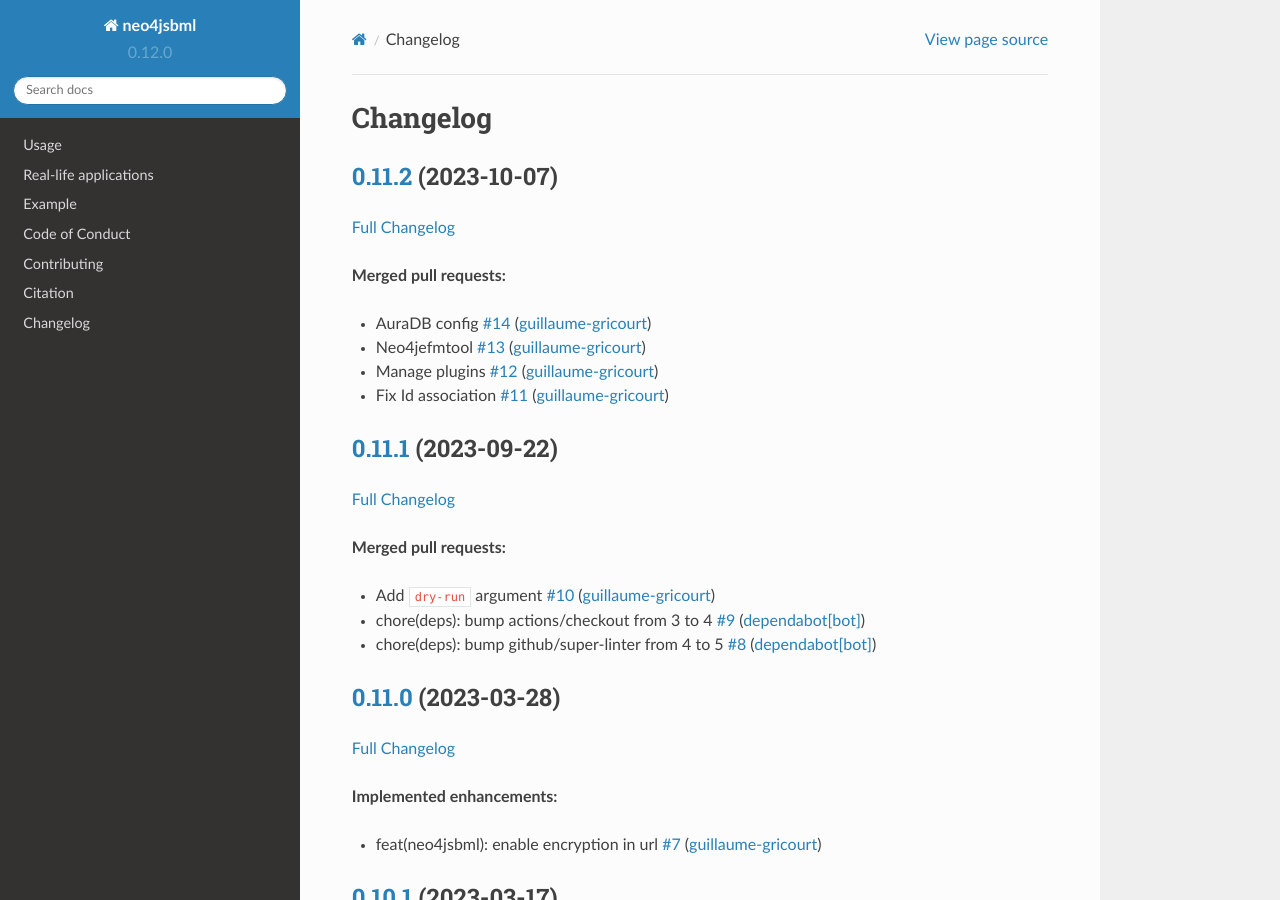
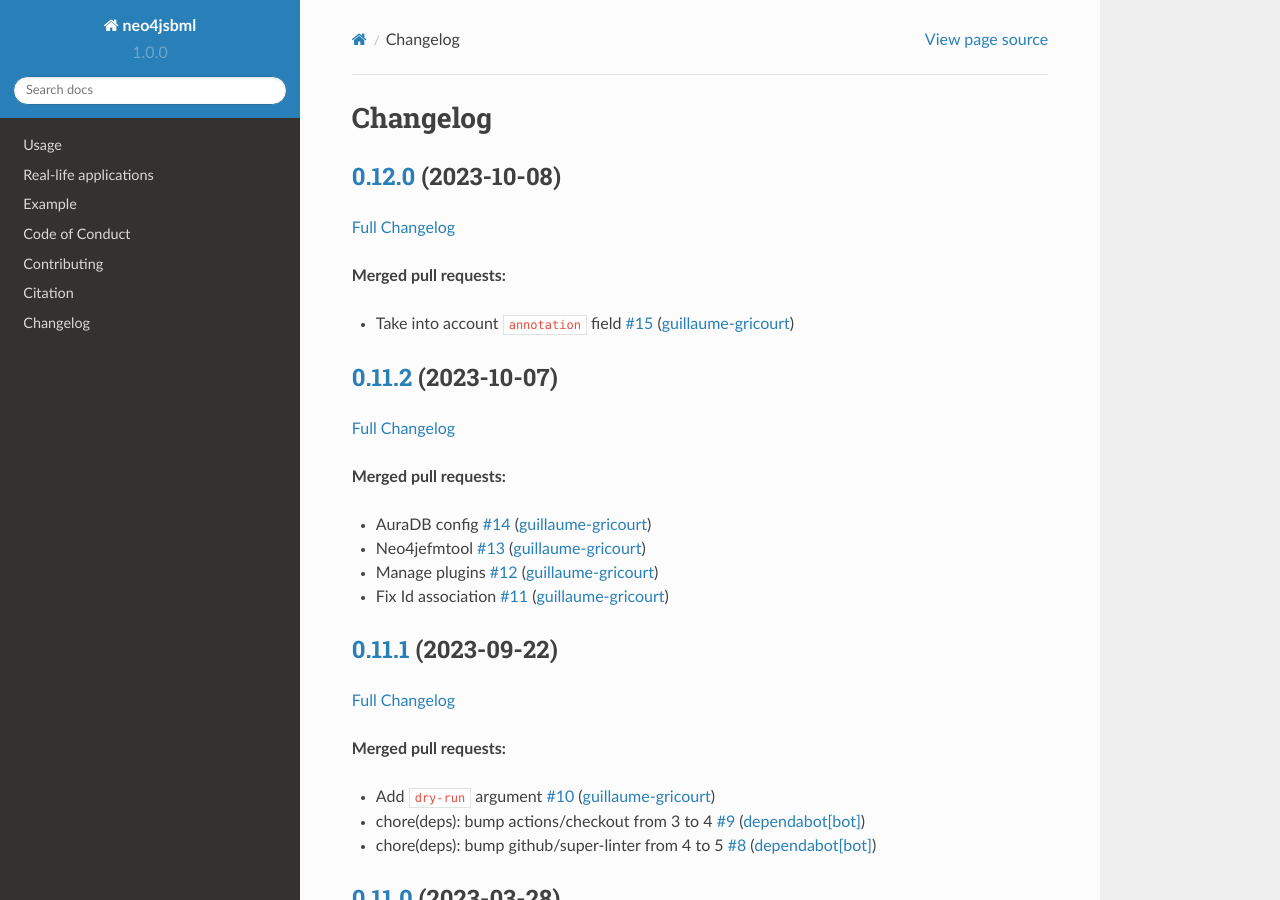
Before and after one commit to brsynth/neo4jsbml, a Sphinx documentation site: the page built from docs/CHANGELOG.data.rst, in a window 1280 px wide and 900 px high. Built offline with Sphinx 7.4.7 and the Read the Docs theme 2.0.0, drawn with Linux system fonts in a browser that asks for light colours.

Commit message:
doc(changelog): update

```diff
--- a/docs/CHANGELOG.data.rst
+++ b/docs/CHANGELOG.data.rst
@@ -1,5 +1,19 @@
 Changelog
 =========
+
+`0.12.0 <https://github.com/brsynth/neo4jsbml/tree/0.12.0>`__ (2023-10-08)
+--------------------------------------------------------------------------
+
+`Full
+Changelog <https://github.com/brsynth/neo4jsbml/compare/0.11.2...0.12.0>`__
+
+**Merged pull requests:**
+
+-  Take into account ``annotation`` field
+   `#15 <https://github.com/brsynth/neo4jsbml/pull/15>`__
+   (`guillaume-gricourt <https://github.com/guillaume-gricourt>`__)
+
+.. _section-1:
 
 `0.11.2 <https://github.com/brsynth/neo4jsbml/tree/0.11.2>`__ (2023-10-07)
 --------------------------------------------------------------------------
@@ -115,7 +129,7 @@
 `Full
 Changelog <https://github.com/brsynth/neo4jsbml/compare/0.8.0...0.8.3>`__
 
-.. _section-9:
+.. _section-10:
 
 `0.8.0 <https://github.com/brsynth/neo4jsbml/tree/0.8.0>`__ (2023-01-16)
 ------------------------------------------------------------------------
--- a/src/neo4jsbml/_version.py
+++ b/src/neo4jsbml/_version.py
@@ -1,2 +1,2 @@
 __app_name__ = "neo4jsbml"
-__version__ = "0.12.0"
+__version__ = "1.0.0"
```
Also changed, not shown: other parts of docs/CHANGELOG.data.rst (+8 -8 lines), CHANGELOG.md (+8 -0 lines).
